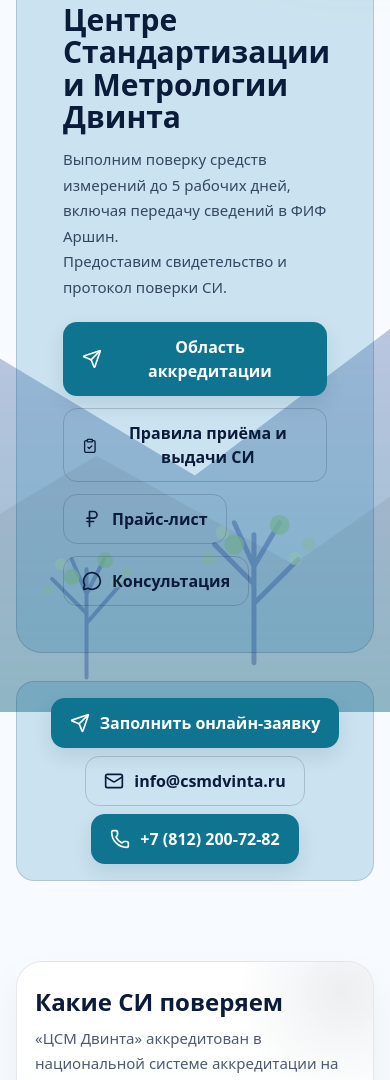
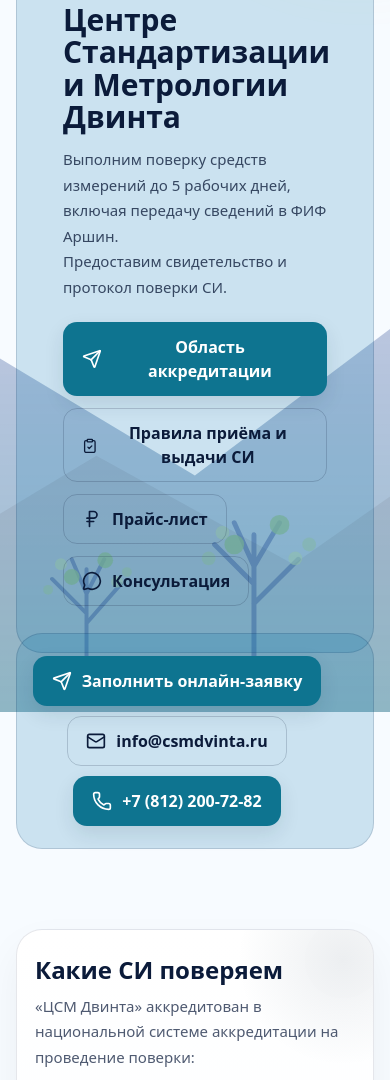
Before and after one commit to plag1atv/Dvinta-group-site, a Flask app: page /metrology/verification in a window 390 px wide. Shown: the part 267-1347 px from the top of the page. Run offline with Flask 3, Linux system fonts and the light colour scheme.

Commit message:
59 global change

```diff
--- a/app/static/css/theme.css
+++ b/app/static/css/theme.css
@@ -2101,99 +2101,3 @@ html, body{
 .dvinta-scroll__title-main{
   display: inline-block;
 }
-
-/* =====================================================
-   Verification page: stable overlap between hero and white banner
-===================================================== */
-
-.verification-hero-section{
-  padding-bottom: 88px;
-}
-
-@media (min-width: 1600px){
-  .verification-hero-section{
-    padding-bottom: 150px;
-  }
-}
-
-@media (min-width: 1920px){
-  .verification-hero-section{
-    padding-bottom: 220px;
-  }
-}
-
-.verification-banner-section{
-  padding-top: 0;
-}
-
-.verification-top-banner{
-  margin-top: clamp(-42px, -3vw, -18px);
-  border-radius: 26px;
-  padding: 22px;
-  text-align: center;
-}
-
-.verification-top-banner__inner{
-  display: flex;
-  justify-content: center;
-  align-items: center;
-  gap: 10px;
-  flex-wrap: wrap;
-  width: 100%;
-}
-
-/* Большие ноутбуки и обычные мониторы */
-@media (max-width: 1366px){
-  .verification-top-banner{
-    margin-top: -34px;
-  }
-}
-
-@media (max-width: 1200px){
-  .verification-top-banner{
-    margin-top: -28px;
-  }
-}
-
-@media (max-width: 992px){
-  .verification-hero-section{
-    padding-bottom: 52px;
-  }
-
-  .verification-top-banner{
-    margin-top: -20px;
-    padding: 20px;
-  }
-}
-
-@media (max-width: 768px){
-  .verification-hero-section{
-    padding-bottom: 40px;
-  }
-
-  .verification-top-banner{
-    margin-top: -10px;
-    padding: 18px;
-    border-radius: 22px;
-  }
-
-  .verification-top-banner__inner{
-    gap: 8px;
-  }
-}
-
-@media (max-width: 576px){
-  .verification-hero-section{
-    padding-bottom: 28px;
-  }
-
-  .verification-top-banner{
-    margin-top: 0;
-    padding: 16px;
-    border-radius: 18px;
-  }
-
-  .verification-top-banner__inner{
-    gap: 8px;
-  }
-}
--- a/app/templates/about.html
+++ b/app/templates/about.html
@@ -7,8 +7,8 @@
 
 
     <!-- Wide top banner -->
-    <div class="panel reveal" style="margin-top: -5px; border-radius: 26px; padding: 22px; text-align:center;">
-      <div class="actions-row center">        <a class="btn btn-primary" href="{{ url_for('contacts') }}">
+    <div class="panel reveal" style="margin-top:-100px; border-radius: 26px; padding: 22px; text-align:center;">
+      <div style="display:flex; justify-content:center; align-items:center; gap:10px; flex-wrap:wrap; width:100%; transform: translateX(-18px);">        <a class="btn btn-primary" href="{{ url_for('contacts') }}">
           <i data-lucide="send" class="w-5 h-5"></i>
           Заполнить онлайн-заявку
         </a>
@@ -304,7 +304,7 @@
       <h2 class="h2" style="margin-top:8px;">Оставьте заявку - мы свяжемся с вами в течение часа</h2>
 
       <div style="margin-top:18px; display:flex; gap:12px; justify-content:center; flex-wrap:wrap;">
-        <a href="{{ url_for('metrology_online_application') }}" class="btn bg-white px-6 py-3 rounded-xl font-semibold shadow-soft" style="color: var(--c-600);">
+        <a href="{{ url_for('contacts') }}" class="btn bg-white px-6 py-3 rounded-xl font-semibold shadow-soft" style="color: var(--c-600);">
           Оставить заявку
         </a>
         <a class="btn btn-ghost" href="mailto:info@csmdvinta.ru" style="border-color: rgba(255,255,255,.35); color:#fff;">
--- a/app/templates/equipment.html
+++ b/app/templates/equipment.html
@@ -221,7 +221,7 @@
       <h2 class="h2" style="margin-top:8px;">Оставьте заявку - мы свяжемся с вами в течение часа</h2>
 
       <div style="margin-top:18px; display:flex; gap:12px; justify-content:center; flex-wrap:wrap;">
-        <a href="{{ url_for('metrology_online_application') }}" class="btn bg-white px-6 py-3 rounded-xl font-semibold shadow-soft" style="color: var(--c-600);">
+        <a href="{{ url_for('contacts') }}" class="btn bg-white px-6 py-3 rounded-xl font-semibold shadow-soft" style="color: var(--c-600);">
           Оставить заявку
         </a>
         <a class="btn btn-ghost" href="mailto:info@csmdvinta.ru" style="border-color: rgba(255,255,255,.35); color:#fff;">
--- a/app/templates/metrology_calibration.html
+++ b/app/templates/metrology_calibration.html
@@ -429,7 +429,7 @@
       <h2 class="h2" style="margin-top:8px;">Оставьте заявку - мы свяжемся с вами в течение часа</h2>
 
       <div style="margin-top:18px; display:flex; gap:12px; justify-content:center; flex-wrap:wrap;">
-        <a href="{{ url_for('metrology_online_application') }}" class="btn bg-white px-6 py-3 rounded-xl font-semibold shadow-soft" style="color: var(--c-600);">
+        <a href="{{ url_for('contacts') }}" class="btn bg-white px-6 py-3 rounded-xl font-semibold shadow-soft" style="color: var(--c-600);">
           Оставить заявку
         </a>
         <a class="btn btn-ghost" href="mailto:info@csmdvinta.ru" style="border-color: rgba(255,255,255,.35); color:#fff;">
--- a/app/templates/metrology_competence.html
+++ b/app/templates/metrology_competence.html
@@ -272,7 +272,7 @@
       <h2 class="h2" style="margin-top:8px;">Оставьте заявку - мы свяжемся с вами в течение часа</h2>
 
       <div style="margin-top:18px; display:flex; gap:12px; justify-content:center; flex-wrap:wrap;">
-        <a href="{{ url_for('metrology_online_application') }}" class="btn bg-white px-6 py-3 rounded-xl font-semibold shadow-soft" style="color: var(--c-600);">
+        <a href="{{ url_for('contacts') }}" class="btn bg-white px-6 py-3 rounded-xl font-semibold shadow-soft" style="color: var(--c-600);">
           Оставить заявку
         </a>
         <a class="btn btn-ghost" href="mailto:info@csmdvinta.ru" style="border-color: rgba(255,255,255,.35); color:#fff;">
--- a/app/templates/metrology_equipment_testing.html
+++ b/app/templates/metrology_equipment_testing.html
@@ -337,7 +337,7 @@
       <h2 class="h2" style="margin-top:8px;">Оставьте заявку - мы свяжемся с вами в течение часа</h2>
 
       <div style="margin-top:18px; display:flex; gap:12px; justify-content:center; flex-wrap:wrap;">
-        <a href="{{ url_for('metrology_online_application') }}" class="btn bg-white px-6 py-3 rounded-xl font-semibold shadow-soft" style="color: var(--c-600);">
+        <a href="{{ url_for('contacts') }}" class="btn bg-white px-6 py-3 rounded-xl font-semibold shadow-soft" style="color: var(--c-600);">
           Оставить заявку
         </a>
         <a class="btn btn-ghost" href="mailto:info@csmdvinta.ru" style="border-color: rgba(255,255,255,.35); color:#fff;">
--- a/app/templates/metrology_price_list.html
+++ b/app/templates/metrology_price_list.html
@@ -238,7 +238,7 @@
       <h2 class="h2" style="margin-top:8px;">Оставьте заявку - мы свяжемся с вами в течение часа</h2>
 
       <div style="margin-top:18px; display:flex; gap:12px; justify-content:center; flex-wrap:wrap;">
-        <a href="{{ url_for('metrology_online_application') }}" class="btn bg-white px-6 py-3 rounded-xl font-semibold shadow-soft" style="color: var(--c-600);">
+        <a href="{{ url_for('contacts') }}" class="btn bg-white px-6 py-3 rounded-xl font-semibold shadow-soft" style="color: var(--c-600);">
           Оставить заявку
         </a>
         <a class="btn btn-ghost" href="mailto:info@csmdvinta.ru" style="border-color: rgba(255,255,255,.35); color:#fff;">
--- a/app/templates/metrology_type_approval.html
+++ b/app/templates/metrology_type_approval.html
@@ -388,7 +388,7 @@
       <h2 class="h2" style="margin-top:8px;">Оставьте заявку - мы свяжемся с вами в течение часа</h2>
 
       <div style="margin-top:18px; display:flex; gap:12px; justify-content:center; flex-wrap:wrap;">
-        <a href="{{ url_for('metrology_online_application') }}" class="btn bg-white px-6 py-3 rounded-xl font-semibold shadow-soft" style="color: var(--c-600);">
+        <a href="{{ url_for('contacts') }}" class="btn bg-white px-6 py-3 rounded-xl font-semibold shadow-soft" style="color: var(--c-600);">
           Оставить заявку
         </a>
         <a class="btn btn-ghost" href="mailto:info@csmdvinta.ru" style="border-color: rgba(255,255,255,.35); color:#fff;">
--- a/app/templates/metrology_verification.html
+++ b/app/templates/metrology_verification.html
@@ -2,7 +2,7 @@
 {% block content %}
 
 <!-- HERO -->
-<section class="section verification-hero-section">
+<section class="section">
   <div class="container">
     <div class="panel reveal" style="padding:46px; border-radius: 26px;">
       <div class="kicker">Метрология</div>
@@ -43,13 +43,13 @@
 
 
 <!-- contant -->
-<section class="section verification-banner-section">
+<section class="section">
   <div class="container">
 
+
     <!-- Wide top banner -->
-    <div class="panel reveal verification-top-banner">
-      <div class="verification-top-banner__inner">
-        <a class="btn btn-primary" href="{{ url_for('contacts') }}">
+    <div class="panel reveal" style="margin-top:-100px; border-radius: 26px; padding: 22px; text-align:center;">
+      <div style="display:flex; justify-content:center; align-items:center; gap:10px; flex-wrap:wrap; width:100%; transform: translateX(-18px);">        <a class="btn btn-primary" href="{{ url_for('contacts') }}">
           <i data-lucide="send" class="w-5 h-5"></i>
           Заполнить онлайн-заявку
         </a>
@@ -460,7 +460,7 @@
       <h2 class="h2" style="margin-top:8px;">Оставьте заявку - мы свяжемся с вами в течение часа</h2>
 
       <div style="margin-top:18px; display:flex; gap:12px; justify-content:center; flex-wrap:wrap;">
-        <a href="{{ url_for('metrology_online_application') }}" class="btn bg-white px-6 py-3 rounded-xl font-semibold shadow-soft" style="color: var(--c-600);">
+        <a href="{{ url_for('contacts') }}" class="btn bg-white px-6 py-3 rounded-xl font-semibold shadow-soft" style="color: var(--c-600);">
           Оставить заявку
         </a>
         <a class="btn btn-ghost" href="mailto:info@csmdvinta.ru" style="border-color: rgba(255,255,255,.35); color:#fff;">
--- a/app/templates/standardization_sto_development.html
+++ b/app/templates/standardization_sto_development.html
@@ -232,7 +232,7 @@
       <h2 class="h2" style="margin-top:8px;">Оставьте заявку - мы свяжемся с вами в течение часа</h2>
 
       <div style="margin-top:18px; display:flex; gap:12px; justify-content:center; flex-wrap:wrap;">
-        <a href="{{ url_for('metrology_online_application') }}" class="btn bg-white px-6 py-3 rounded-xl font-semibold shadow-soft" style="color: var(--c-600);">
+        <a href="{{ url_for('contacts') }}" class="btn bg-white px-6 py-3 rounded-xl font-semibold shadow-soft" style="color: var(--c-600);">
           Оставить заявку
         </a>
         <a class="btn btn-ghost" href="mailto:info@csmdvinta.ru" style="border-color: rgba(255,255,255,.35); color:#fff;">
--- a/app/templates/standardization_tu_development.html
+++ b/app/templates/standardization_tu_development.html
@@ -103,7 +103,7 @@
       <h2 class="h2" style="margin-top:8px;">Оставьте заявку - мы свяжемся с вами в течение часа</h2>
 
       <div style="margin-top:18px; display:flex; gap:12px; justify-content:center; flex-wrap:wrap;">
-        <a href="{{ url_for('metrology_online_application') }}" class="btn bg-white px-6 py-3 rounded-xl font-semibold shadow-soft" style="color: var(--c-600);">
+        <a href="{{ url_for('contacts') }}" class="btn bg-white px-6 py-3 rounded-xl font-semibold shadow-soft" style="color: var(--c-600);">
           Оставить заявку
         </a>
         <a class="btn btn-ghost" href="mailto:info@csmdvinta.ru" style="border-color: rgba(255,255,255,.35); color:#fff;">
```
